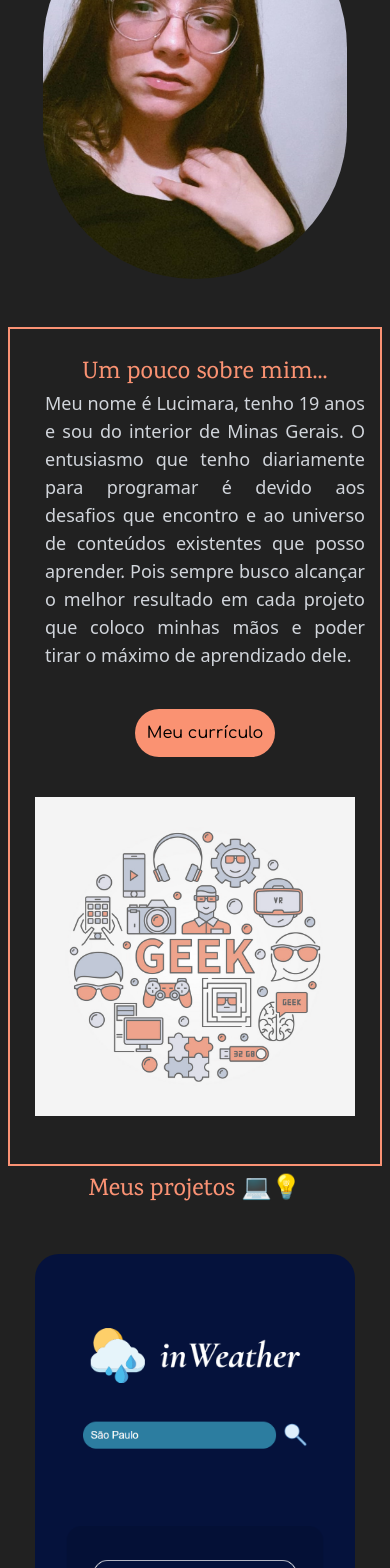
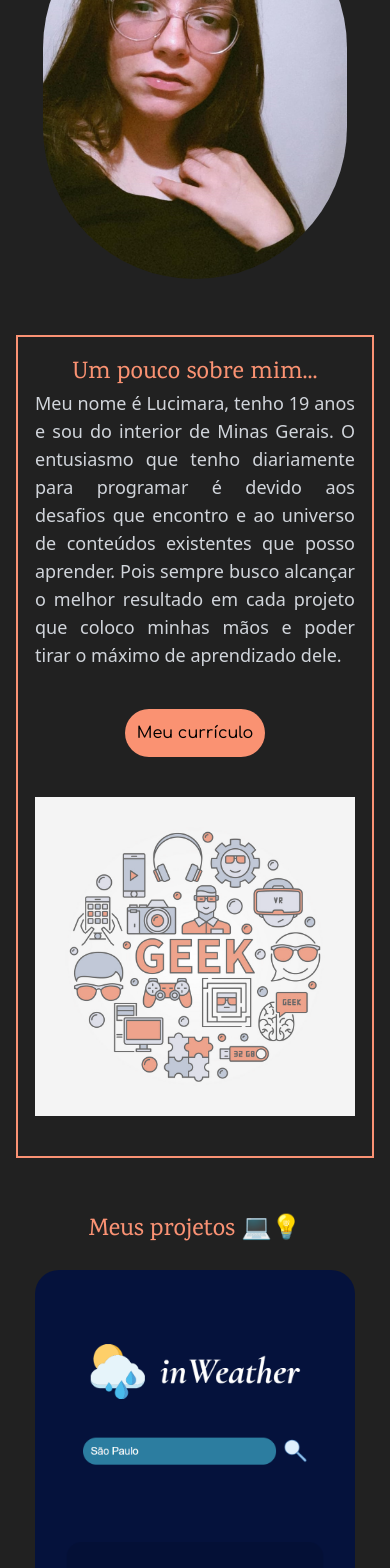
Before and after one commit to LucimaraSouzah/PortfolioProject, a React (Vite) app: page / in a window 390 px wide. Shown: the part 432-2000 px from the top of the page. Built offline with nearby package versions, Linux system fonts and the light colour scheme; a web font is replaced by a local one.

Commit message:
Mudando efeito de card projetos

```diff
--- a/src/App.css
+++ b/src/App.css
@@ -91,16 +91,18 @@ li:hover:after {
   font-family: "Karma", serif;
 }
 
-.divCard:hover .divDescription {
-  opacity: 1;
-  transition: 3s;
-  transition-timing-function: ease-in-out;
+.divCard:hover .divBackground {
+  display: flex;
+  background-color: #eebcae;
+
 }
 
-.imgProjeto:hover .divDescription {
-  opacity: 1;
-  transition: 3s;
-  transition-timing-function: ease-in-out;
+.divBackground:hover .imgProject {
+  display: none;
+}
+
+.divBackground:hover .divDescription {
+  display: flex;
 }
 
 .h1-Project {
--- a/src/App.tsx
+++ b/src/App.tsx
@@ -124,7 +124,10 @@ function App() {
             className="sm:rounded-full rounded-3xl lg:w-96 md:w-96 sm:w-96 sm:p-10"
           />
         </section>
-        <section className="flex sm:flex-col items-center justify-evenly border-[#fa9274] border-solid border-spacing-10 border-4 p-10 mt-24 sm:p-2 m-20 md:m-14 sm:m-2 sm:border-2" id="about">
+        <section
+          className="flex sm:flex-col items-center justify-evenly border-[#fa9274] border-solid border-spacing-10 border-4 p-10 mt-24 sm:p-0 m-20 md:m-14 sm:m-4 sm:border-2"
+          id="about"
+        >
           <div className="sm:hidden">
             <img
               src={Geek}
@@ -132,9 +135,7 @@ function App() {
               className="w-96 sm:w-80"
             />
           </div>
-          <div
-            className="flex flex-col items-center justify-center w-96 ml-5 sm:mt-0 sm:w-80"
-          >
+          <div className="flex flex-col items-center justify-center w-96 ml-5 sm:m-0 sm:w-80">
             <h1 className="h1-aboutMy text-2xl text-[#fa9272] mt-5">
               Um pouco sobre mim...
             </h1>
@@ -164,33 +165,35 @@ function App() {
           className="flex flex-col items-center justify-center"
           id="project"
         >
-          <h1 className="text-2xl text-[#fa9274] h1-projectsMy mb-10">
+          <h1 className="text-2xl text-[#fa9274] h1-projectsMy mt-10 mb-4">
             Meus projetos 💻💡
           </h1>
-          <div className="flex items-center justify-center z-10 transition ease-in-out duration-3000  divCard">
-            <div className="hover:bg-[#eebcae] hover:transition hover:duration-2000 hover:ease-in-out transition duration-2000 ease-in-out rounded-3xl w-full h-min cursor-pointer flex items-center justify-center divBackground">
+          <div className="flex items-center justify-center divCard relative z-10 ">
             <img
               src="./images/projetoClima.png"
-                className="w-80 h-4/5 object-cover z-10 m-2 hover:opacity-0 hover:transition hover:duration-2000 hover:ease-in-out rounded-3xl transition duration-2000 ease-in-out imgProjeto"
+              className="w-80 h-4/5 object-cover m-2 rounded-3xl imgProject "
               alt="Imagem de um projeto realizado pela Lucimara"
             />
-              <div className="flex flex-col opacity-0 absolute text-center transition ease-in-out duration-3000 divDescription">
+            <div className=" w-80 h-full m-2 hidden absolute rounded-3xl cursor-pointer items-center justify-center divBackground">
+              <div className=" flex-col text-center transition  duration-3000 divDescription hidden ">
                 <h1 className="text-2xl h1-Project">☀️ inWeather</h1>
                 <p className="text-md w-60 mt-8 p-Project">
                   Layout desenvolvido no AdobeXD. feito em HTML, SASS e
                   JavaScript. Mostra a data, o país da cidade e as informações
                   climáticas do momento.
                 </p>
+                <div className="flex flex-col">
                   <a href="https://github.com/LucimaraSouzah/weatherProject">
-                  <button className="bg-[#fa9272] p-3 rounded-3xl text-black hover:bg-[#ee7955] hover:text-stone-100 mt-10 button-contact">
+                    <button className="bg-[#fa9272] p-3 rounded-3xl text-black hover:bg-[#ee7955] hover:text-stone-100 mt-10 button-contact link-Project">
                       Repositório
                     </button>
                   </a>
                   <a href="https://lucimarasouzah.github.io/weatherProject/">
-                  <button className="bg-[#fa9272] p-3 rounded-3xl text-black hover:bg-[#ee7955] hover:text-stone-100 mt-5 button-contact">
+                    <button className="bg-[#fa9272] p-3 rounded-3xl text-black hover:bg-[#ee7955] hover:text-stone-100 mt-5 button-contact link-Project">
                       Aplicação
                     </button>
                   </a>
+                </div>
               </div>
             </div>
           </div>
```
Lines whose indentation alone changed are shown as unchanged.
